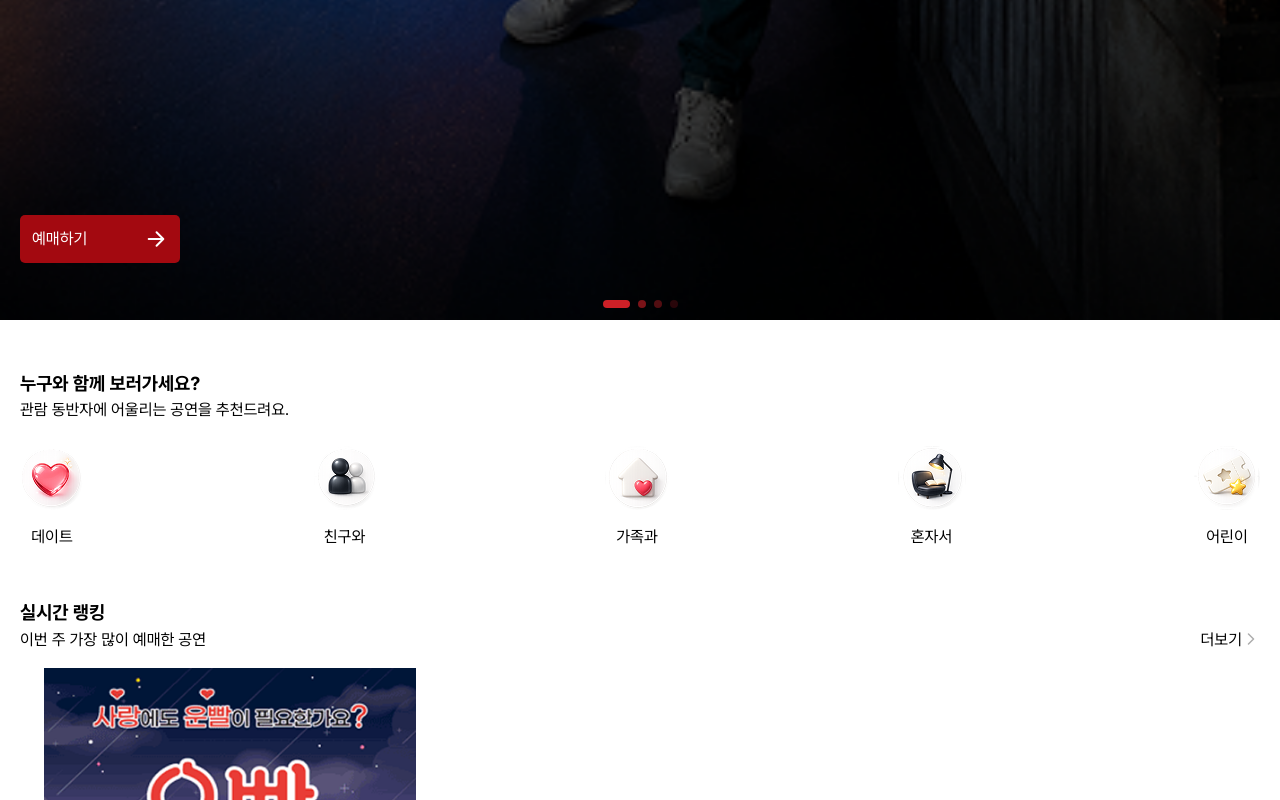
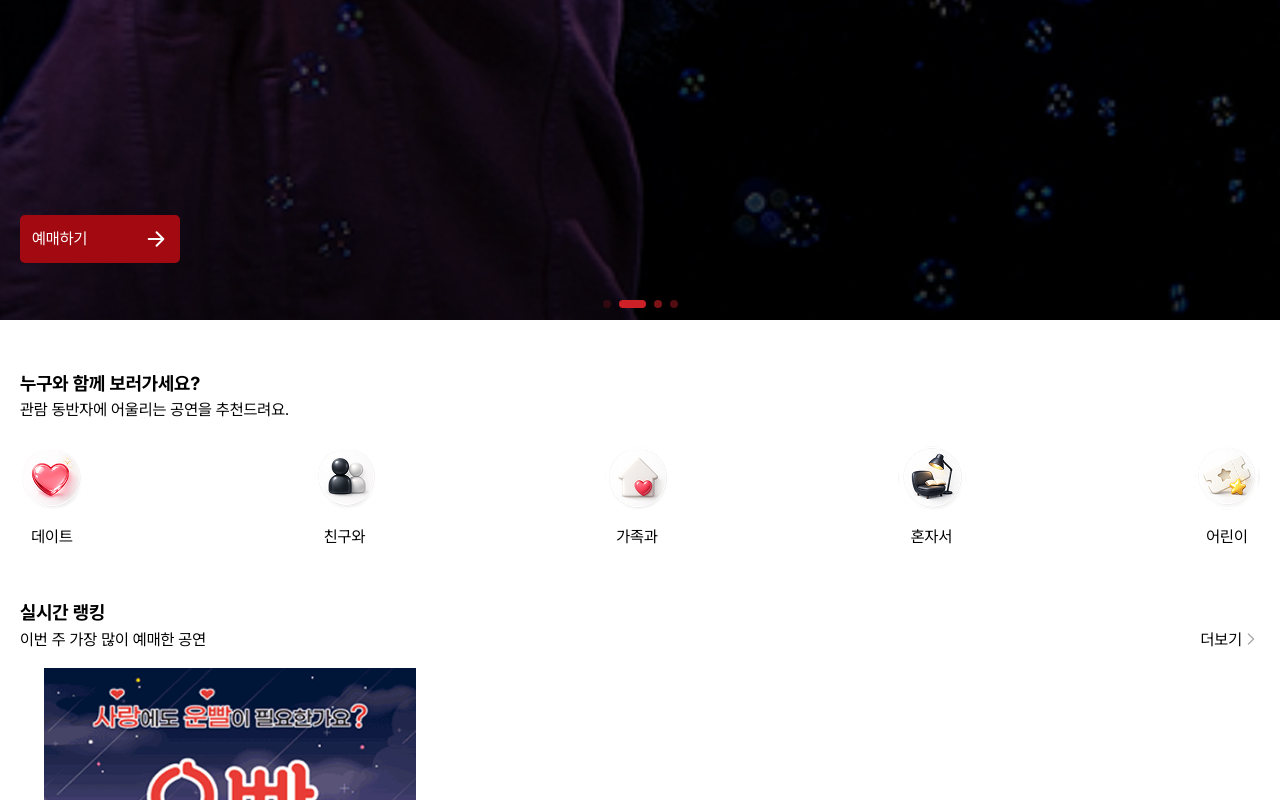
Before and after one commit to whthdbs9604/team_third, a React (Create React App) app: page / in a window 1280 px wide. Shown: the part 1517-2317 px from the top of the page. Built offline with nearby package versions, Linux system fonts and the light colour scheme; some icons are missing.

Commit message:
메인 슬라이드 오토 플레이

```diff
--- a/src/main/MainSlide.js
+++ b/src/main/MainSlide.js
@@ -2,13 +2,13 @@
 import { Swiper, SwiperSlide } from 'swiper/react';
 import 'swiper/css/pagination';
 import 'swiper/css';
-import { Pagination } from 'swiper/modules';
+import { Autoplay, Pagination } from 'swiper/modules';
 
 export default function MainSlide() {
     return(
         <div id="main_slide">
             <div className="swiper_box">
-                <Swiper slidesPerView={1} loop={true} pagination={true} modules={[Pagination]}>
+                <Swiper slidesPerView={1} loop={true} pagination={true} modules={[Autoplay, Pagination]}autoplay={{delay: 5000, disableOnInteraction: false,pauseOnMouseEnter: true,}}>
                     <SwiperSlide>
                         <Link to="/detail" className="main_link">
                             <img src={`${process.env.PUBLIC_URL}/img/main_slide_1.png`} alt="메인 슬라이드 이미지" />
```
